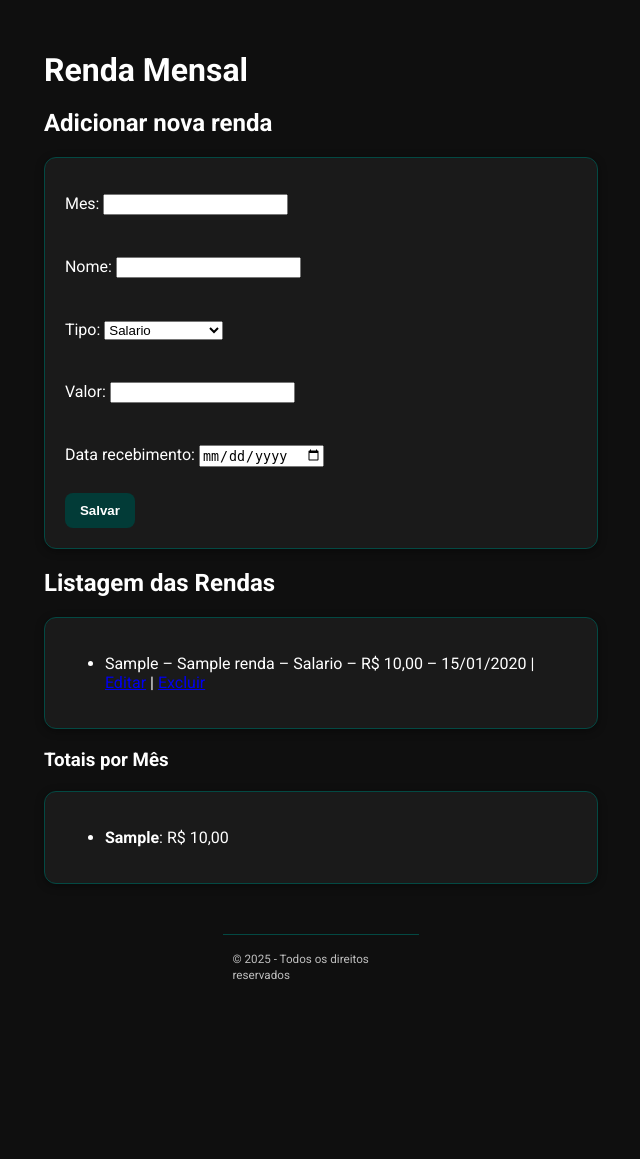
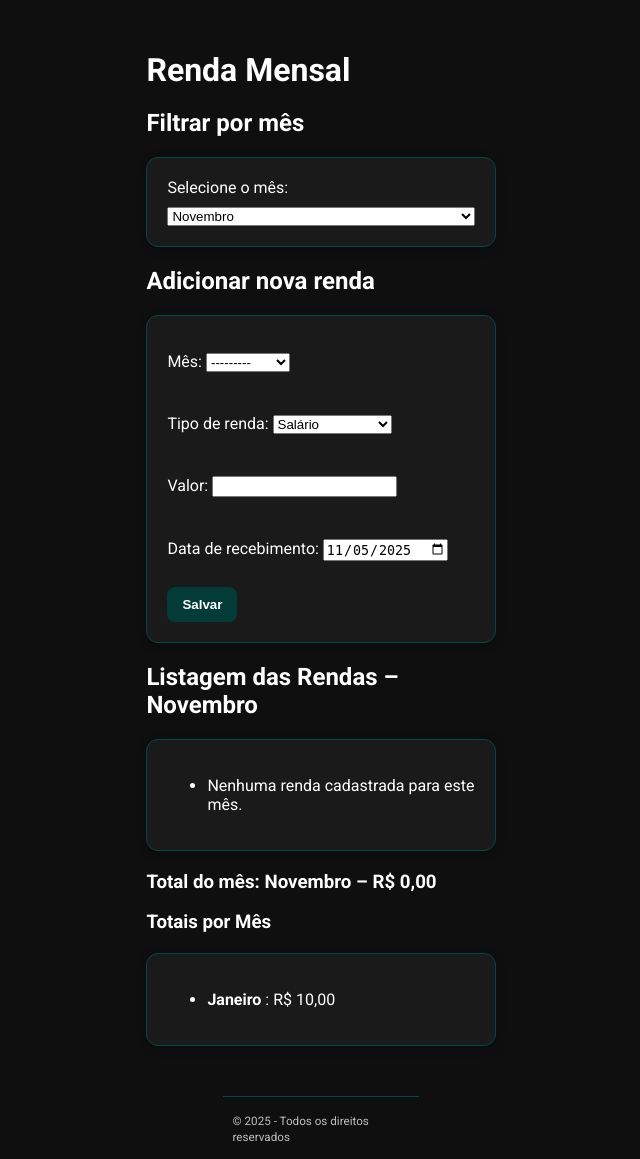
Before and after one commit to DarimarFlores/Projeto_Integrador, a Django app: page /rendamensal/ in a window 1280 px wide. Shown: the part 75-1234 px from the top of the page, without its empty margins (319-959 px from the left). Before the commit the page ends 1055 px from the top, so only its background shows below. Run offline with Django 5.2, Linux system fonts and the light colour scheme; tables that the repository leaves empty hold one stand-in row (values such as "Sample post").

Commit message:
ajuste da app rendamensal

```diff
--- a/projeto/despesas/urls.py
+++ b/projeto/despesas/urls.py
@@ -1,9 +1,11 @@
 from django.urls import path
 from . import views
 
-urlpatterns =[
-    path('', views.lista_despesas, name= 'lista_despesas'),
-    path('nova/', views.nova_despesa, name= 'nova_despesa'),
+app_name = 'despesas'
+
+urlpatterns = [
+    path('', views.lista_despesas, name='lista_despesas'),
+    path('nova/', views.nova_despesa, name='nova_despesa'),
     path('editar/<int:id>/', views.editar_despesa, name='editar_despesa'),
-    path('remove/<int:id>/',views.remover_despesa, name='remover_despesa'),
+    path('remove/<int:id>/', views.remover_despesa, name='remover_despesa'),
 ]
--- a/projeto/rendamensal/models.py
+++ b/projeto/rendamensal/models.py
@@ -1,20 +1,35 @@
 from django.db import models
+from django.utils import timezone
 
 # Create your models here.
 class Renda(models.Model):
+    MES_CHOICES = [
+        ('01', 'Janeiro'),
+        ('02', 'Fevereiro'),
+        ('03', 'Março'),
+        ('04', 'Abril'),
+        ('05', 'Maio'),
+        ('06', 'Junho'),
+        ('07', 'Julho'),
+        ('08', 'Agosto'),
+        ('09', 'Setembro'),
+        ('10', 'Outubro'),
+        ('11', 'Novembro'),
+        ('12', 'Dezembro'),
+    ]
 
     TIPO_CHOICES = [
-        ('S', 'Salario'),
+        ('S', 'Salário'),
         ('F', 'Férias'),
         ('D', 'Décimo Terceiro'),
         ('RE', 'Renda Extra'),
         ('O', 'Outras'),
     ]
-    mes = models.CharField(max_length=60, null=True, blank=True)
-    nome = models.CharField(max_length=100, null=True, blank=True)
-    tipo = models.CharField(max_length=2, choices=TIPO_CHOICES, default= 'S')
-    valor = models.DecimalField(max_digits=10, decimal_places=2)
-    data_recebimento = models.DateField()
+
+    mes = models.CharField('Mês', max_length=60, choices=MES_CHOICES)
+    tipo = models.CharField('Tipo de renda', max_length=2, choices=TIPO_CHOICES, default='S')
+    valor = models.DecimalField('Valor', max_digits=10, decimal_places=2)
+    data_recebimento = models.DateField('Data de recebimento', default=timezone.now)
 
     def __str__(self):
-        return f"{self.mes} - {self.nome} - R$ {self.valor}"
+        return f"{self.get_mes_display()} - {self.get_tipo_display()} - R$ {self.valor}"
--- a/projeto/rendamensal/templates/rendamensal/cadastro_renda.html
+++ b/projeto/rendamensal/templates/rendamensal/cadastro_renda.html
@@ -3,6 +3,23 @@
 {% block content %}
 
 <h1>Renda Mensal</h1>
+
+<h2>Filtrar por mês</h2>
+<div class="card">
+  <form method="GET">
+    <label for="mes">Selecione o mês:</label>
+    <select name="mes" id="mes" onchange="this.form.submit()">
+      {% for codigo, nome_mes in meses %}
+        <option value="{{ codigo }}" {% if mes_atual == codigo %}selected{% endif %}>
+          {{ nome_mes }}
+        </option>
+      {% endfor %}
+    </select>
+    <noscript>
+      <button type="submit" class="btn">Filtrar</button>
+    </noscript>
+  </form>
+</div>
 
 <h2>Adicionar nova renda</h2>
 <div class="card">
@@ -13,28 +30,56 @@
   </form>
 </div>
 
-<h2>Listagem das Rendas</h2>
+<h2>
+  Listagem das Rendas –
+  {% for codigo, nome_mes in meses %}
+    {% if mes_atual == codigo %}
+      {{ nome_mes }}
+    {% endif %}
+  {% endfor %}
+</h2>
+
 <div class="card">
   <ul>
     {% for renda in rendas %}
       <li>
-        {{ renda.mes }} – {{ renda.nome }} – {{ renda.get_tipo_display }} –
-        R$ {{ renda.valor|floatformat:2 }} – {{ renda.data_recebimento|date:"d/m/Y" }}
-        | <a href="{% url 'rendamensal:editar_renda' renda.id %}">Editar</a>
-        | <a href="{% url 'rendamensal:remover_renda' renda.id %}"
+        {{ renda.get_mes_display }} – {{ renda.get_tipo_display }} –
+        R$ {{ renda.valor|floatformat:2 }} –
+        {{ renda.data_recebimento|date:"d/m/Y" }}
+        | <a href="{% url 'rendamensal:editar_renda' renda.id %}?mes={{ mes_atual }}">Editar</a>
+        | <a href="{% url 'rendamensal:remover_renda' renda.id %}?mes={{ mes_atual }}"
              onclick="return confirm('Tem certeza que deseja excluir?')">Excluir</a>
       </li>
     {% empty %}
-      <li>Nenhuma renda cadastrada.</li>
+      <li>Nenhuma renda cadastrada para este mês.</li>
     {% endfor %}
   </ul>
 </div>
+
+<h3>
+  Total do mês:
+  {% for codigo, nome_mes in meses %}
+    {% if mes_atual == codigo %}
+      {{ nome_mes }}
+    {% endif %}
+  {% endfor %}
+  – R$ {{ total_mes_atual|floatformat:2 }}
+</h3>
 
 <h3>Totais por Mês</h3>
 <div class="card">
   <ul>
     {% for item in totais_por_mes %}
-      <li><strong>{{ item.mes }}</strong>: R$ {{ item.total_mes|floatformat:2 }}</li>
+      <li>
+        <strong>
+          {% for codigo, nome_mes in meses %}
+            {% if item.mes == codigo %}
+              {{ nome_mes }}
+            {% endif %}
+          {% endfor %}
+        </strong>:
+        R$ {{ item.total_mes|floatformat:2 }}
+      </li>
     {% empty %}
       <li>Nenhum total disponível.</li>
     {% endfor %}
--- a/projeto/rendamensal/templates/rendamensal/editar_renda.html
+++ b/projeto/rendamensal/templates/rendamensal/editar_renda.html
@@ -5,11 +5,12 @@
 <h2>Editar Renda</h2>
 
 <div class="card">
-  <form method="POST">  {# não precisa action: envia para a própria URL /editar/<id>/ #}
+  <form method="POST">
     {% csrf_token %}
     {{ form.as_p }}
     <button type="submit" class="btn">Salvar</button>
-    <a href="{% url 'rendamensal:cadastro_renda' %}" class="btn" style="margin-left:8px;">Cancelar</a>
+    <a href="{% url 'rendamensal:cadastro_renda' %}?mes={{ renda.mes }}"
+       class="btn" style="margin-left:8px;">Cancelar</a>
   </form>
 </div>
 
--- a/projeto/rendamensal/views.py
+++ b/projeto/rendamensal/views.py
@@ -1,3 +1,5 @@
+from datetime import date
+
 from django.shortcuts import render, redirect, get_object_or_404
 from django.db.models import Sum
 from .forms import RendaForm
@@ -6,16 +8,25 @@
 
 # Create your views here.
 def cadastroRenda(request):
+    mes_param = request.GET.get('mes')
+    if not mes_param:
+        mes_param = date.today().strftime('%m')
+
+
     if request.method == 'POST':
         form = RendaForm(request.POST)
         if form.is_valid():
             form.save()
-            return redirect('rendamensal:cadastro_renda')
+            return redirect(f'/rendamensal/?mes={mes_param}')
 
     else:
         form = RendaForm()
 
-    rendas = Renda.objects.all().order_by('data_recebimento')
+    rendas = Renda.objects.filter(mes=mes_param).order_by('data_recebimento')
+
+    total_mes_atual = (
+        rendas.aggregate(total_mes=Sum('valor'))['total_mes'] or 0
+    )
 
     totais_por_mes = (
         Renda.objects
@@ -24,22 +35,37 @@
         .order_by('mes')
     )
 
-    return render(request, 'rendamensal/cadastro_renda.html', {'form': form, 'rendas': rendas, 'totais_por_mes': totais_por_mes})
+    contexto = {
+        'form': form,
+        'rendas': rendas,
+        'totais_por_mes': totais_por_mes,
+        'mes_atual': mes_param,
+        'meses': Renda.MES_CHOICES,  # para montar o <select> no template
+        'total_mes_atual': total_mes_atual,
+    }
+
+    return render(request, 'rendamensal/cadastro_renda.html', contexto)
+
 
 def editar_renda(request, id):
     renda = get_object_or_404(Renda, id=id)
+
+    # Descobre o mês dessa renda para voltar para o mesmo filtro depois
+    mes_param = renda.mes or date.today().strftime('%m')
+
     if request.method == 'POST':
         form = RendaForm(request.POST, instance=renda)
         if form.is_valid():
             form.save()
-            return redirect('rendamensal:cadastro_renda')
-
+            return redirect(f'/rendamensal/?mes={mes_param}')
     else:
         form = RendaForm(instance=renda)
+
     return render(request, 'rendamensal/editar_renda.html', {'form': form, 'renda': renda})
 
 def remover_renda(request, id):
     renda = get_object_or_404(Renda, id=id)
+    mes_param = renda.mes or date.today().strftime('%m')
     renda.delete()
-    return redirect('rendamensal:cadastro_renda')
+    return redirect(f'/rendamensal/?mes={mes_param}')
 #prova do que gitignore esta funcionando
--- a/projeto/urls.py
+++ b/projeto/urls.py
@@ -4,13 +4,6 @@
 urlpatterns = [
     path('admin/', admin.site.urls),
 
-    # Apps com namespace (suas apps estão dentro de "projeto")
-    path(
-        'rendamensal/',
-        include(('projeto.rendamensal.urls', 'rendamensal'), namespace='rendamensal')
-    ),
-    path(
-        'despesas/',
-        include(('projeto.despesas.urls', 'despesas'), namespace='despesas')
-    ),
+    path('rendamensal/', include('projeto.rendamensal.urls', namespace='rendamensal')),
+    path('despesas/', include('projeto.despesas.urls', namespace='despesas')),
 ]
```
Also changed, not shown: projeto/rendamensal/urls.py (+4 -4 lines), projeto/despesas/migrations/0001_initial.py, projeto/despesas/migrations/0002_rename_despesas_despesa.py (deleted), projeto/despesas/migrations/0003_remove_despesa_categoria_remove_despesa_descricao_and_more.py (deleted), projeto/despesas/migrations/0004_despesa_descricao.py (deleted), projeto/despesas/migrations/0005_remove_despesa_descricao_despesa_tipo.py (deleted), projeto/rendamensal/migrations/0001_initial.py, projeto/rendamensal/migrations/0002_alter_renda_data_recebimento_alter_renda_mes_and_more.py (added), projeto/rendamensal/migrations/0002_remove_renda_observacoes_renda_nome_and_more.py (deleted), projeto/rendamensal/migrations/0003_alter_renda_data_recebimento_alter_renda_mes.py (added), projeto/rendamensal/migrations/0004_alter_renda_mes.py (added).
